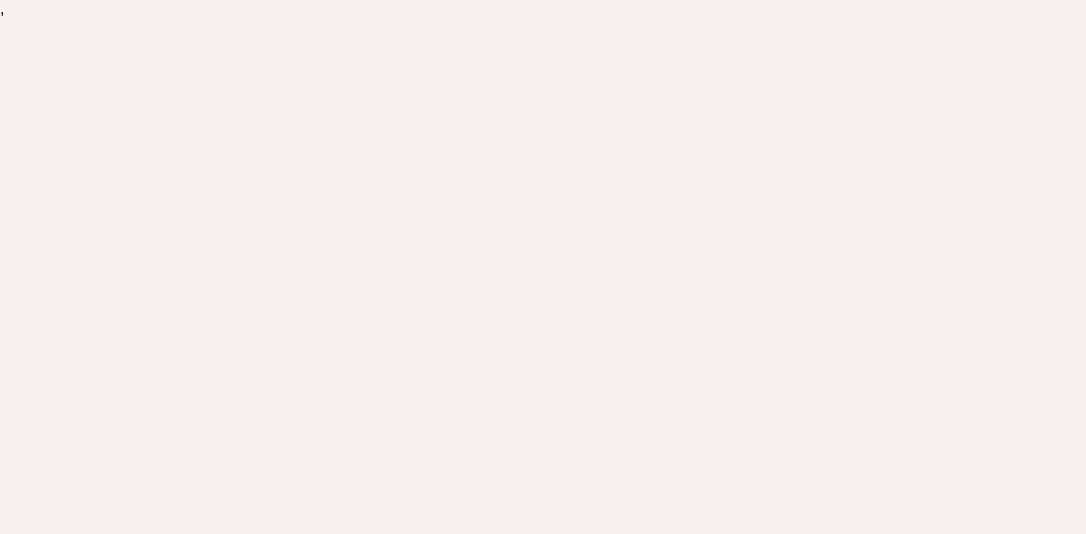
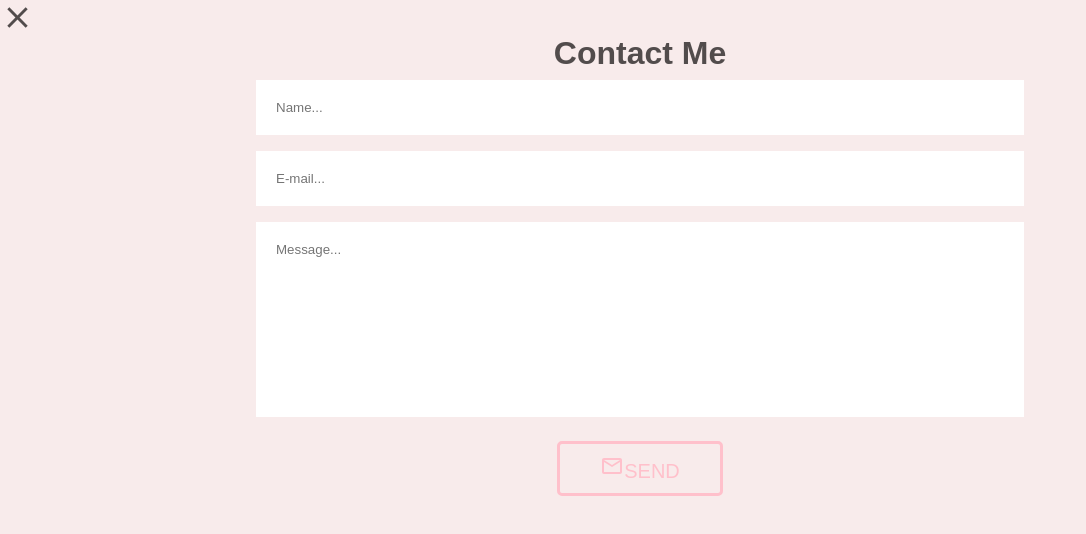
Before and after one commit to Ytar99/portfolio-react, a React (Create React App) app: page /contact in a window 1280 px wide. Before the commit this address had no page. Shown: the top 534 px of the page, without its empty margins (0-1086 px from the left). Built offline with nearby package versions, Linux system fonts and the light colour scheme.

Commit message:
Complete Contact page

```diff
--- /dev/null
+++ b/src/components/Contact.js
@@ -0,0 +1,53 @@
+import { Close, EmailOutlined } from '@mui/icons-material';
+import { Alert } from '@mui/material';
+import React, { useState } from 'react';
+import { Link } from 'react-router-dom';
+import './styles/Contact.scss';
+
+const Contact = () => {
+  const [showAlert, setShowAlert] = useState(false);
+
+  return (
+    <div className="contact">
+      {showAlert ? (
+        <Alert
+          onClose={() => setShowAlert(false)}
+          variant="filled"
+          severity="success"
+        >
+          <span style={{ color: 'lightgray' }}>(фейковое)</span>{' '}
+          Сообщение успешно отправлено!
+        </Alert>
+      ) : null}
+
+      <Link to="/">
+        <Close fontSize="large" />
+        {/* <span>Закрыть</span> */}
+      </Link>
+
+      <form
+        onSubmit={(e) => {
+          e.preventDefault();
+          setShowAlert(true);
+        }}
+        className="contact-form"
+      >
+        <h1>Contact Me</h1>
+        <input type="text" placeholder="Name..." required />
+        <input type="email" placeholder="E-mail..." required />
+        <input
+          type="text"
+          placeholder="Message..."
+          className="message"
+          required
+        />
+        <button type="submit">
+          <EmailOutlined />
+          Send
+        </button>
+      </form>
+    </div>
+  );
+};
+
+export default Contact;
--- a/src/components/Header.js
+++ b/src/components/Header.js
@@ -40,7 +40,7 @@ const Header = () => {
             <Link to="#">Pages</Link>
           </li>
           <li>
-            <Link to="#">Contact</Link>
+            <Link to="/contact">Contact</Link>
           </li>
         </ul>
       </nav>
--- /dev/null
+++ b/src/components/styles/Contact.scss
@@ -0,0 +1,66 @@
+.contact {
+  width: 100%;
+  min-height: 100vh;
+  background: rgb(248, 235, 235);
+
+  &__close {
+    margin: 5px;
+    font-size: 3rem;
+  }
+}
+
+a {
+  color: rgb(82, 76, 76);
+  text-decoration: none;
+  font-size: 20px;
+  display: flex;
+  align-items: center;
+}
+
+.contact-form {
+  width: 60%;
+  height: 80%;
+  margin: 0 auto;
+  display: flex;
+  flex-direction: column;
+  align-items: center;
+  justify-content: center;
+
+  h1 {
+    color: rgb(82, 76, 76);
+  }
+
+  input {
+    width: 100%;
+    padding: 20px;
+    margin-block: 0.5rem;
+    outline: none;
+    border: none;
+  }
+
+  .message {
+    padding-bottom: 10rem;
+  }
+
+  button {
+    padding: 10px 40px;
+    background: none;
+    cursor: pointer;
+    margin-top: 1rem;
+    border: 3px solid pink;
+    color: pink;
+    text-transform: uppercase;
+    border-radius: 5px;
+    font-size: 20px;
+  }
+}
+
+@media (max-width: 550px) {
+  .contact-form {
+    width: 80%;
+
+    input {
+      padding: 15px;
+    }
+  }
+}
--- a/src/index.js
+++ b/src/index.js
@@ -7,6 +7,7 @@ import {
 } from 'react-router-dom';
 import './index.scss';
 import App from './App';
+import Contact from './components/Contact';
 
 const root = ReactDOM.createRoot(document.getElementById('root'));
 root.render(
@@ -14,6 +15,7 @@ root.render(
     <Router>
       <Routes>
         <Route path="/" element={<App />} />
+        <Route path="/contact" element={<Contact />} />
       </Routes>
     </Router>
     ,
```
